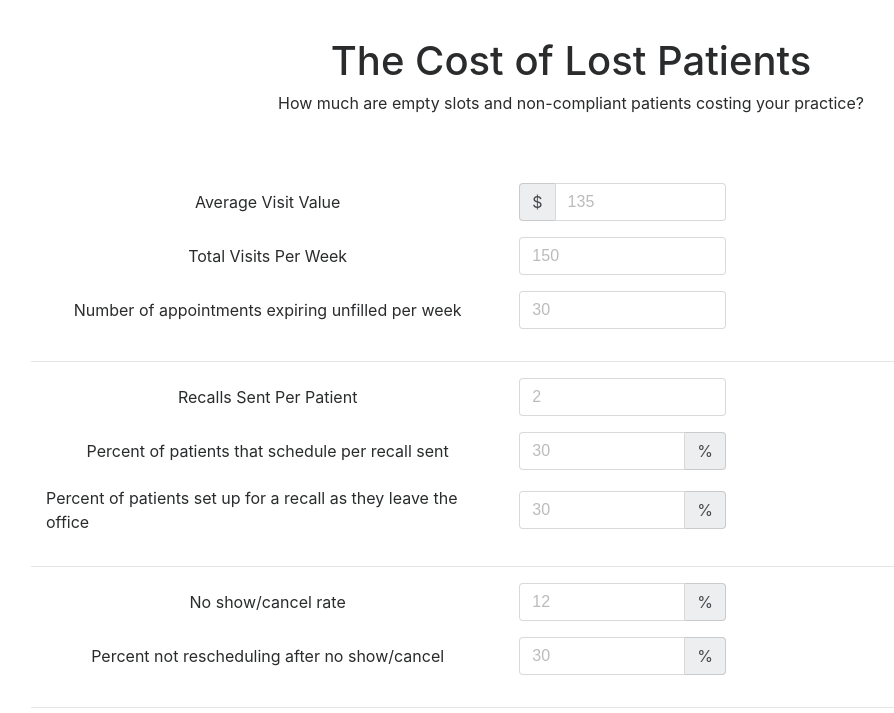
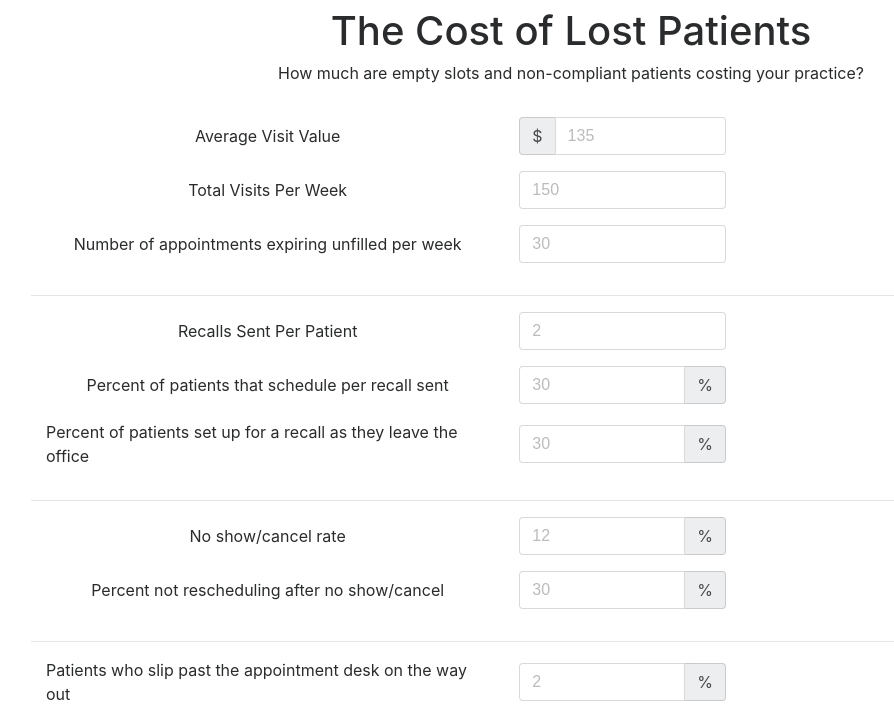
Before and after one commit to johnsoncory/johnsoncory.github.io, a plain HTML site: page ROITool/index.html in a window 1280 px wide. Shown: the part 87-800 px from the top of the page, without its empty margins (69-963 px from the left). Drawn offline with nearby package versions, Linux system fonts and the light colour scheme.

Commit message:
Slight css changes to padding of jumbotron

```diff
--- a/ROITool/main.css
+++ b/ROITool/main.css
@@ -4,10 +4,10 @@
 }
 
 .jumbotron {
-  	padding-top: 20px;
-  	padding-bottom: 20px;
+  	padding-top: 0px;
+  	padding-bottom: 0px;
   	text-align: center;
-  	margin-top: 10px;
+  	margin-top: 0px;
   	background: transparent;
 }
 
```
